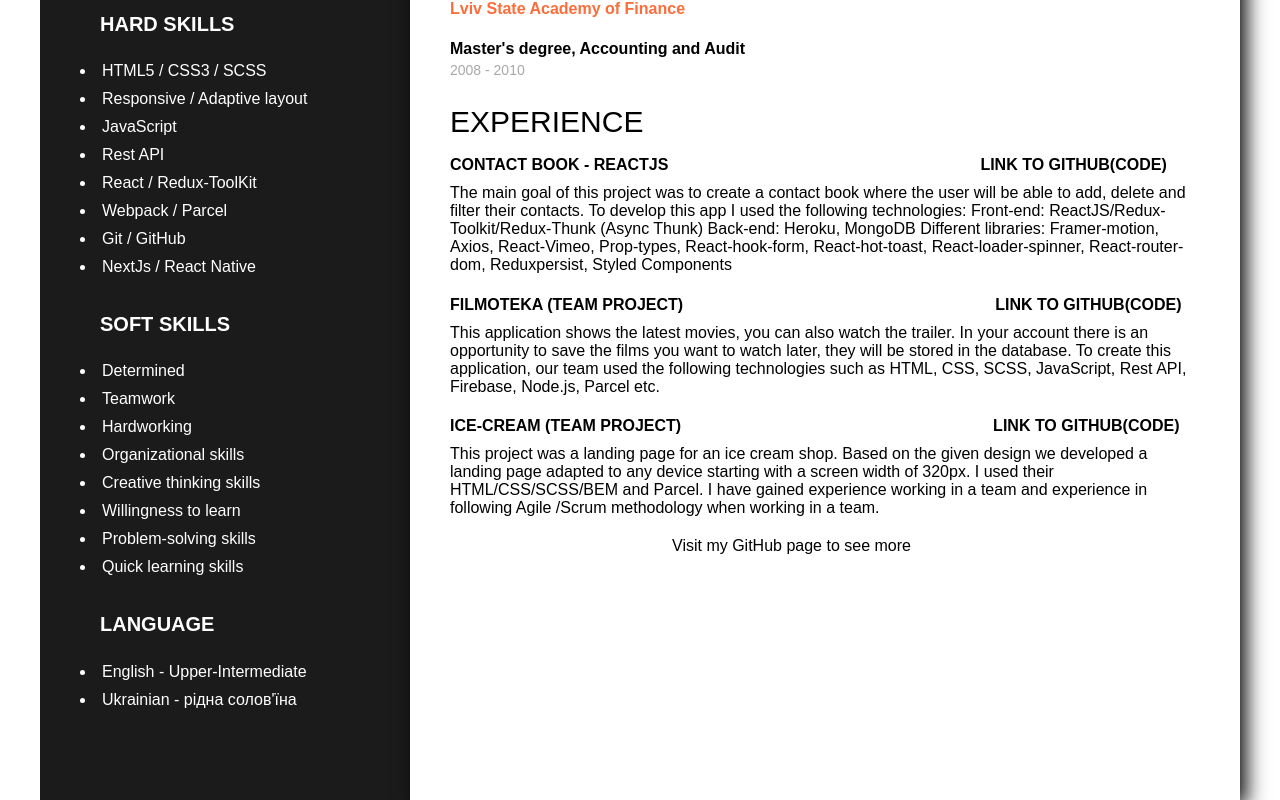
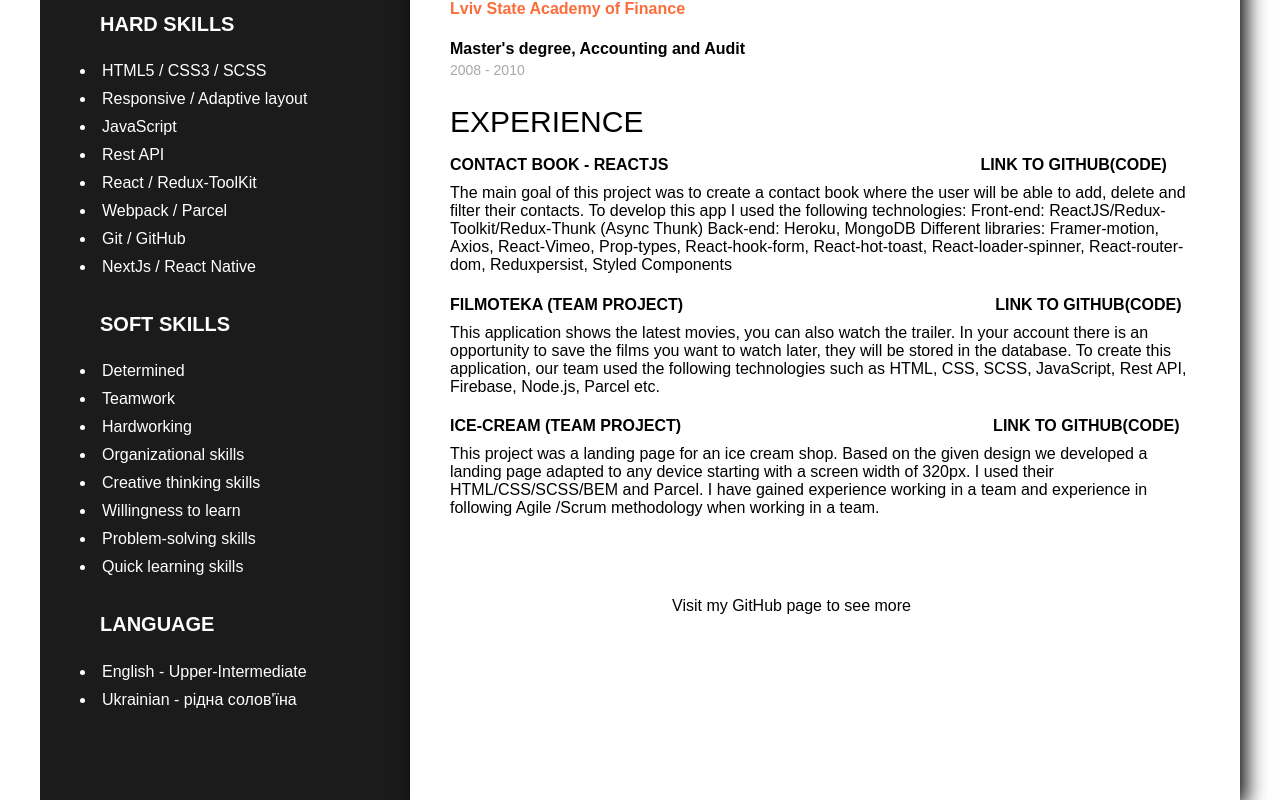
Before and after one commit to NazarKr/Kruzhylko-CV, a Next.js app: page / in a window 1280 px wide. Shown: the part 600-1400 px from the top of the page. Built offline with nearby package versions, Linux system fonts and the light colour scheme.

Commit message:
Update page.module.css

```diff
--- a/src/pages/page.module.css
+++ b/src/pages/page.module.css
@@ -154,5 +154,6 @@
 }
 
 .linkWraper {
+  margin-top: 60px;
   padding-left: 250px;
 }
```
